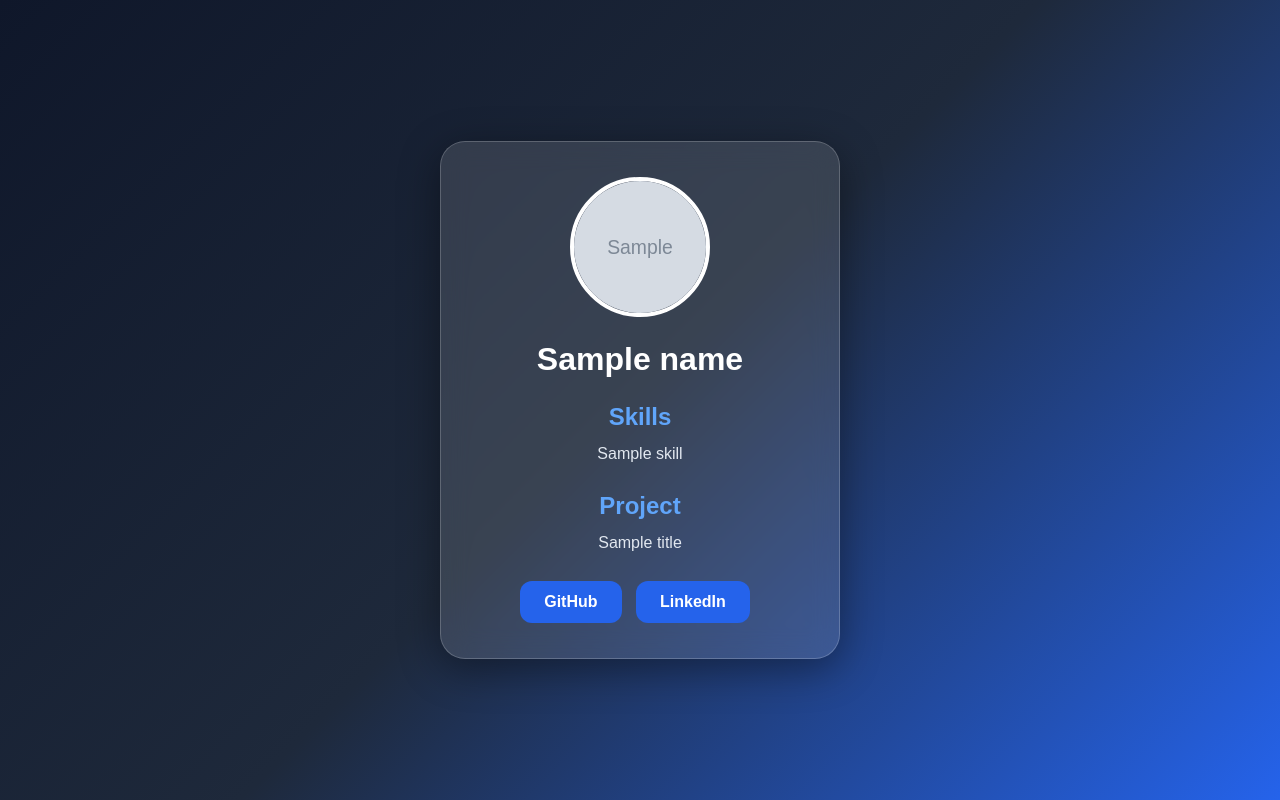
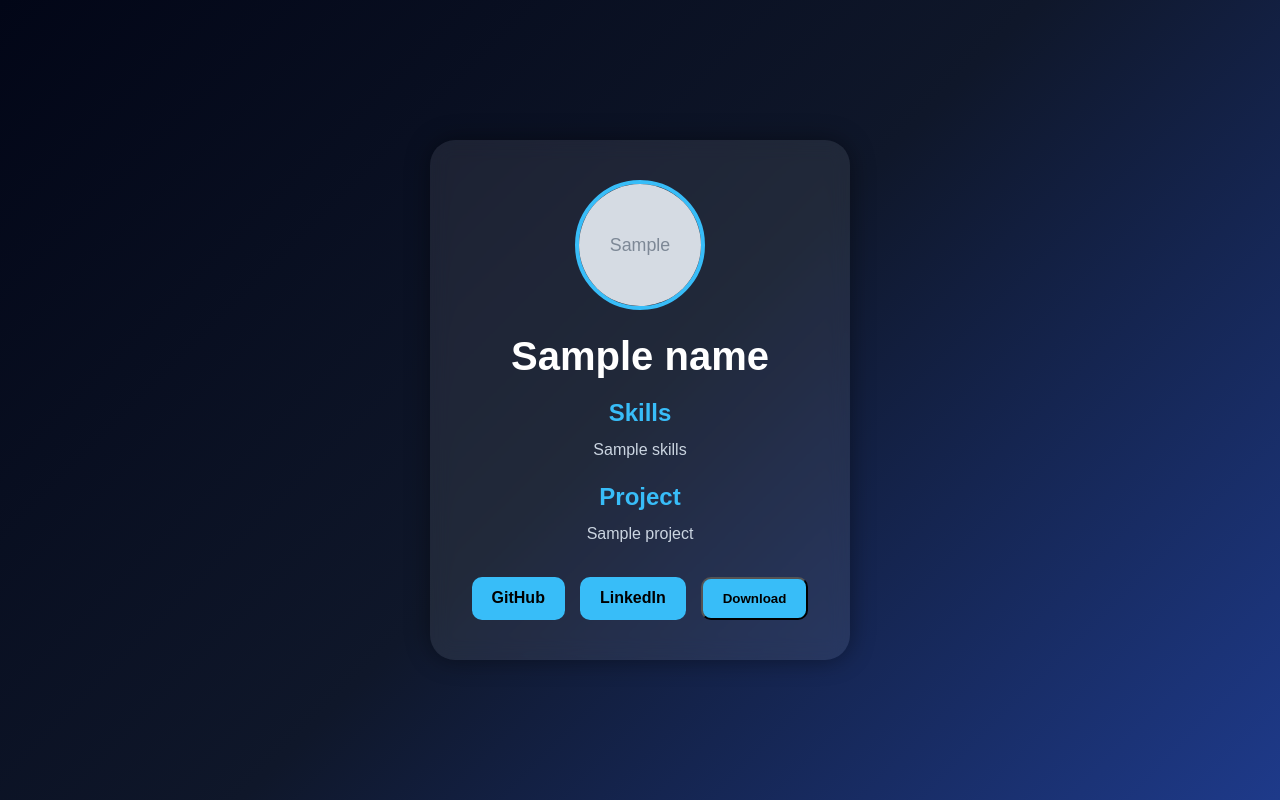
Before and after one commit to senapatisoumik88-collab/student-portfolio-builder, a Flask app: template templates/portfolio.html in a window 1280 px wide. Run offline with Flask 3, Linux system fonts and the light colour scheme; the template is opened without the code that fills it: most values are stand-ins (such as "Sample title", 1, 10 or a date in 2020); grey boxes marked "Sample" are stand-in pictures.

Commit message:
Update portfolio.html

```diff
--- a/templates/portfolio.html
+++ b/templates/portfolio.html
@@ -2,9 +2,11 @@
 <html lang="en">
 
 <head>
+
     <meta charset="UTF-8">
     <meta name="viewport" content="width=device-width, initial-scale=1.0">
-    <title>Portfolio</title>
+
+    <title>Student Portfolio</title>
 
     <style>
 
@@ -12,77 +14,80 @@
             margin:0;
             padding:0;
             box-sizing:border-box;
-            font-family:'Poppins',sans-serif;
+            font-family:Arial;
         }
 
         body{
-            height:100vh;
+
+            background:linear-gradient(135deg,#020617,#0f172a,#1e3a8a);
+            min-height:100vh;
             display:flex;
             justify-content:center;
             align-items:center;
-            background:linear-gradient(135deg,#0f172a,#1e293b,#2563eb);
-            overflow:hidden;
+            padding:30px;
+            color:white;
         }
 
         .card{
-            width:400px;
-            padding:35px;
+
+            width:100%;
+            max-width:420px;
+            background:rgba(255,255,255,0.08);
+            padding:40px;
             border-radius:25px;
+            backdrop-filter:blur(10px);
             text-align:center;
-            background:rgba(255,255,255,0.12);
-            backdrop-filter:blur(14px);
-            border:1px solid rgba(255,255,255,0.2);
-            box-shadow:0 10px 40px rgba(0,0,0,0.4);
-            color:white;
-            transition:0.4s;
+            box-shadow:0 0 25px rgba(0,0,0,0.4);
         }
 
-        .card:hover{
-            transform:translateY(-8px);
-            box-shadow:0 15px 45px rgba(37,99,235,0.5);
-        }
+        .profile-pic{
 
-        img{
-            width:140px;
-            height:140px;
+            width:130px;
+            height:130px;
             border-radius:50%;
             object-fit:cover;
-            border:4px solid white;
+            border:4px solid #38bdf8;
             margin-bottom:20px;
         }
 
         h1{
-            font-size:32px;
-            margin-bottom:10px;
+            margin-bottom:20px;
+            font-size:40px;
         }
 
         h2{
-            color:#60a5fa;
-            margin-top:25px;
+            color:#38bdf8;
+            margin-top:20px;
             margin-bottom:10px;
         }
 
         p{
-            color:#e2e8f0;
+            color:#cbd5e1;
             line-height:1.6;
         }
 
-        a{
-            display:inline-block;
-            margin-top:25px;
-            padding:12px 24px;
+        .buttons{
+
+            margin-top:30px;
+            display:flex;
+            justify-content:center;
+            gap:15px;
+            flex-wrap:wrap;
+        }
+
+        .btn{
+
+            padding:12px 20px;
+            border-radius:10px;
             text-decoration:none;
-            border-radius:12px;
-            background:#2563eb;
-            color:white;
-            margin-right:10px;
+            background:#38bdf8;
+            color:black;
             font-weight:bold;
             transition:0.3s;
         }
 
-        a:hover{
-            background:#1d4ed8;
-            transform:scale(1.05);
+        .btn:hover{
+            background:white;
         }
 
     </style>
@@ -91,25 +96,39 @@
 
 <body>
 
-    <div class="card">
+    <div class="card" id="portfolio">
 
-        <img src="{{ photo }}" alt="Profile Photo">
+        <img src="{{ url_for('static', filename=photo) }}"
+             class="profile-pic">
 
         <h1>{{ name }}</h1>
 
         <h2>Skills</h2>
-        <p>{{ skill }}</p>
+        <p>{{ skills }}</p>
 
         <h2>Project</h2>
-        <p>{{ title }}</p>
+        <p>{{ project }}</p>
 
-        <a href="{{ github }}" target="_blank">
-            GitHub
-        </a>
+        <div class="buttons">
 
-        <a href="{{ linkedin }}" target="_blank">
-            LinkedIn
-        </a>
+            <a href="{{ github }}"
+               target="_blank"
+               class="btn">
+               GitHub
+            </a>
+
+            <a href="{{ linkedin }}"
+               target="_blank"
+               class="btn">
+               LinkedIn
+            </a>
+
+            <button onclick="window.print()"
+                    class="btn">
+                    Download
+            </button>
+
+        </div>
 
     </div>
 
```
